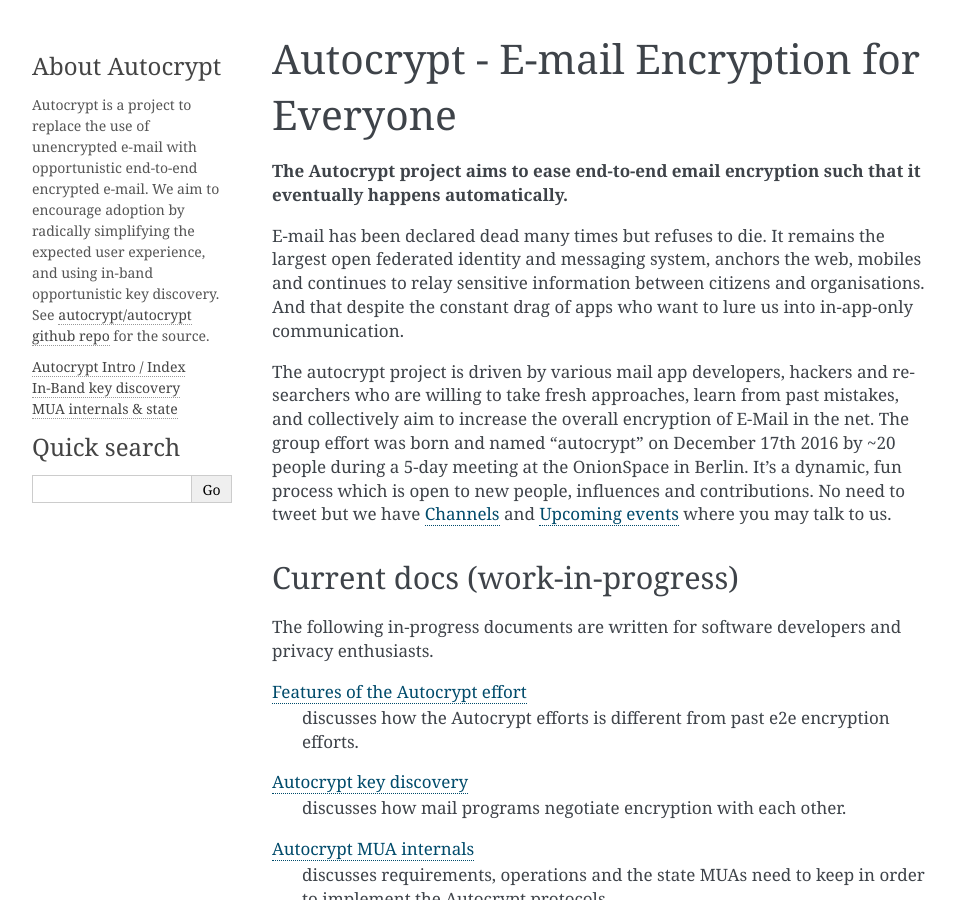
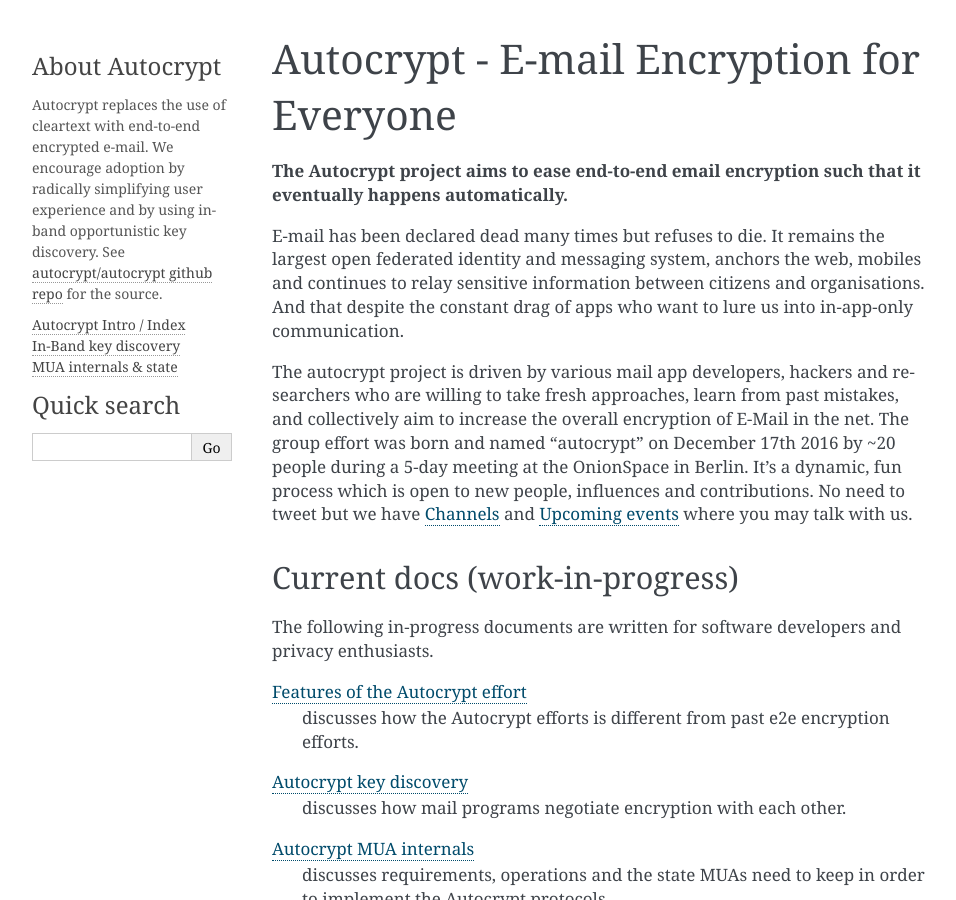
Before and after one commit to autocrypt/autocrypt, a Sphinx documentation site: the page built from doc/index.rst, in a window 1280 px wide and 900 px high. Shown: the whole window, without its empty margins (148-1104 px from the left). Built offline with Sphinx 7.4.7, drawn with Linux system fonts in a browser that asks for light colours; pages that are not in the unit, such as notebooks, are missing from menus.

Commit message:
shorten intro on left hand side

```diff
--- a/doc/_templates/sidebarintro.html
+++ b/doc/_templates/sidebarintro.html
@@ -1,9 +1,9 @@
 <h3>About Autocrypt</h3>
 <p>
-  Autocrypt is a project to replace the use of unencrypted e-mail with
-  opportunistic end-to-end encrypted e-mail.  We aim to encourage
-  adoption by radically simplifying the expected user experience, and
-  using in-band opportunistic key discovery.
+  Autocrypt replaces the use of cleartext with
+  end-to-end encrypted e-mail. We encourage
+  adoption by radically simplifying user experience
+  and by using in-band opportunistic key discovery.
   See <a href="https://github.com/autocrypt/autocrypt/">autocrypt/autocrypt
   github repo</a> for the source.
 </p>
--- a/doc/index.rst
+++ b/doc/index.rst
@@ -18,7 +18,8 @@
 OnionSpace in Berlin. It's a dynamic, fun process which is open to
 new people, influences and contributions. No need to tweet but
 we have :ref:`contact channels` and :ref:`upcoming events`
-where you may talk to us.
+where you may talk with us.
+
 
 Current docs (work-in-progress)
 -------------------------------
```
